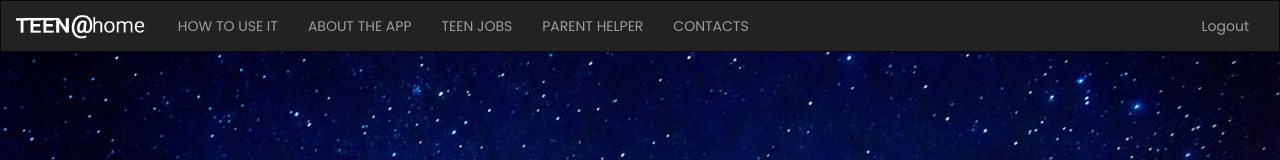
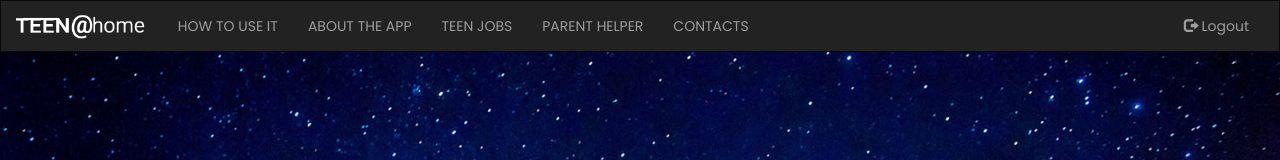
Before and after one commit to Angular-2/A2-Genesis, an Angular app in the folder teen-app-final/: page /home in a window 1280 px wide. Shown: the top 160 px of the page. Built offline with nearby package versions, Linux system fonts and the light colour scheme.

Commit message:
fix log-out glyphicon

```diff
--- a/teen-app-final/src/app/components/public/navigation/navigation.component.html
+++ b/teen-app-final/src/app/components/public/navigation/navigation.component.html
@@ -17,7 +17,7 @@
                 <li><a routerLink="/contacts">CONTACTS</a></li>
             </ul>
             <ul class="nav navbar-nav navbar-right">
-                <li [ngClass]="{ 'hidden': !showHiddenClass }"><a (click)="logout()" routerLink="/home"><span class="glyphicon glyphicon-logout"></span> Logout</a></li>
+                <li [ngClass]="{ 'hidden': !showHiddenClass }"><a (click)="logout()" routerLink="/home"><span class="glyphicon glyphicon-log-out"></span> Logout</a></li>
                 <li [ngClass]="{ 'hidden': showHiddenClass }"><a routerLink="/login"><span class="glyphicon glyphicon-log-in" ></span> Login</a></li>
                 <li [ngClass]="{ 'hidden': showHiddenClass }"><a routerLink="/register"><span class="glyphicon glyphicon-lock"></span> Register</a></li>
             </ul>
```
